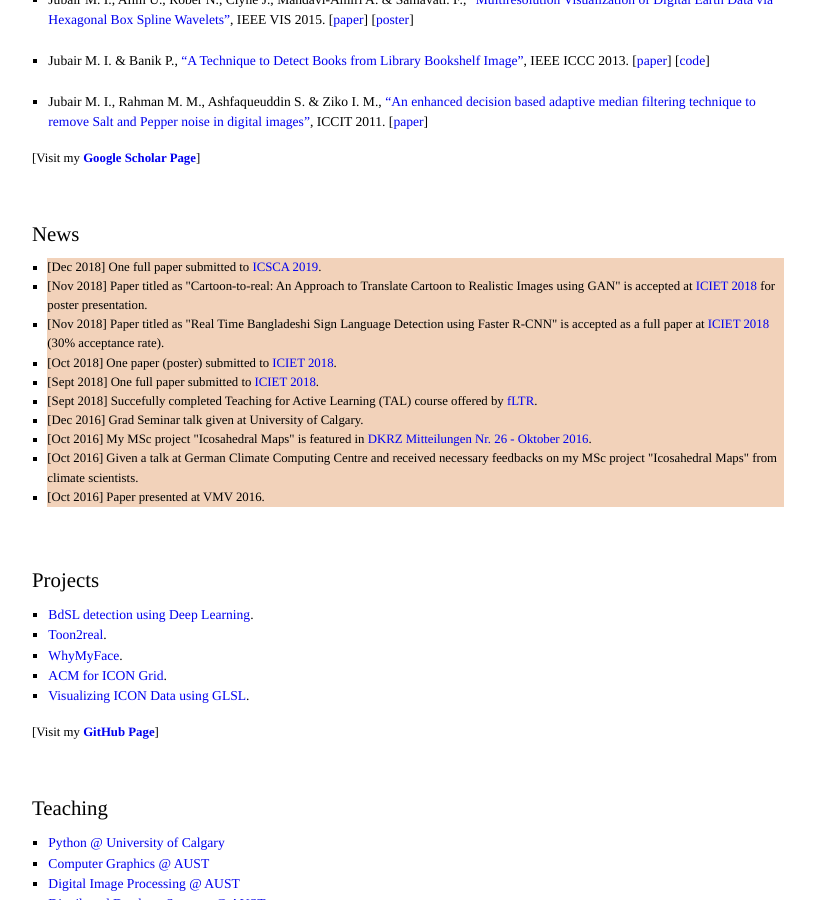
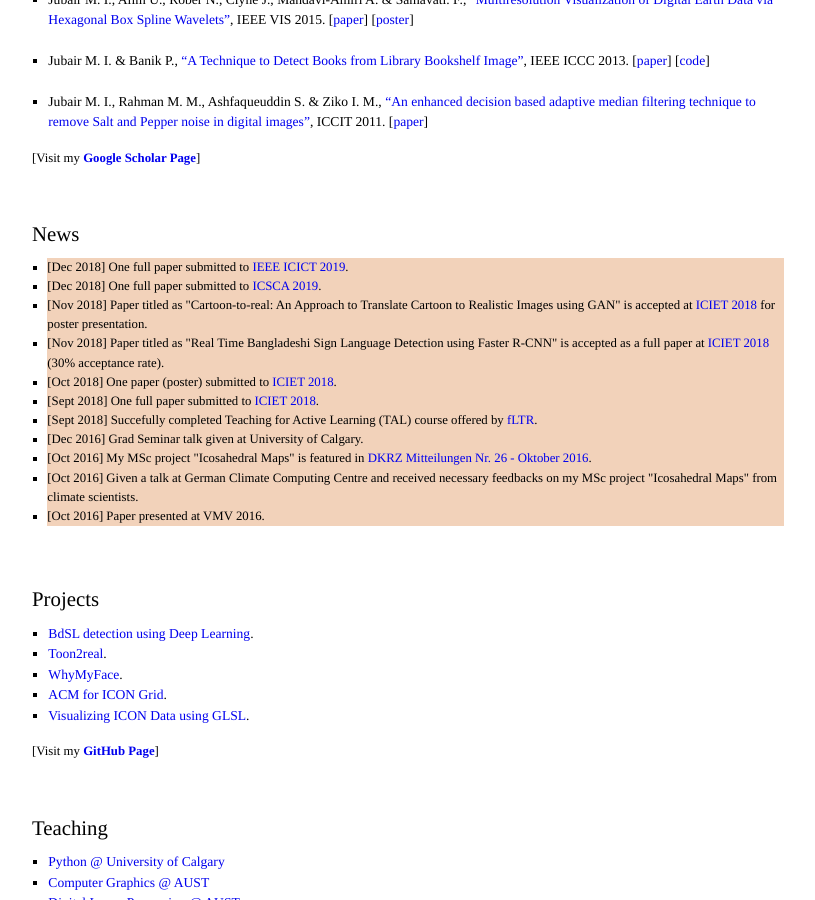
Before and after one commit to imruljubair/imruljubair.github.io, a Jekyll site: the page built from index.html, in a window 1280 px wide and 900 px high, scrolled down 1456 px. Shown: the whole window, without its empty margins (232-1047 px from the left). Built offline with Jekyll 4.4.1, drawn with Linux system fonts in a browser that asks for light colours.

Commit message:
news and cv

```diff
--- a/_includes/news.html
+++ b/_includes/news.html
@@ -3,6 +3,7 @@
     <a name="news"></a>
     <h2 class="category-title" style="font-size:130%">News</h2>
     <ul style="background-color:rgb(242, 210, 186); font-size:80%">
+      <li>[Dec 2018] One full paper submitted to <a href="http://icict.org/">IEEE ICICT 2019</a>.</li>
       <li>[Dec 2018] One full paper submitted to <a href="http://www.icsca.org/cfp.html">ICSCA 2019</a>.</li>
       <li>[Nov 2018] Paper titled as "Cartoon-to-real: An Approach to Translate Cartoon to Realistic Images using GAN" is accepted at <a href="http://cse.du.ac.bd/iciet/">ICIET 2018</a> for poster presentation.</li>
       <li>[Nov 2018] Paper titled as "Real Time Bangladeshi Sign Language Detection using Faster R-CNN" is accepted as a full paper at <a href="http://cse.du.ac.bd/iciet/">ICIET 2018</a> (30% acceptance rate).</li>
```
Also changed, not shown: 4 other files.
